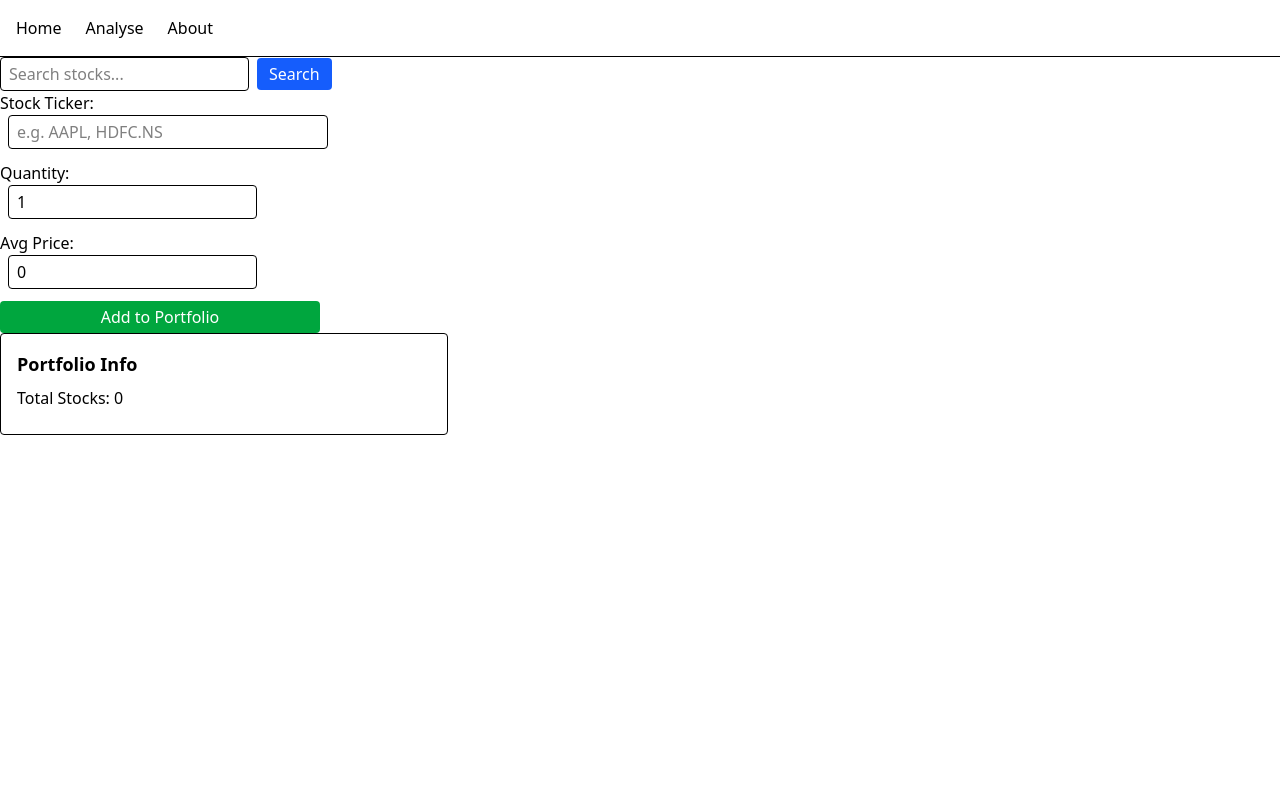
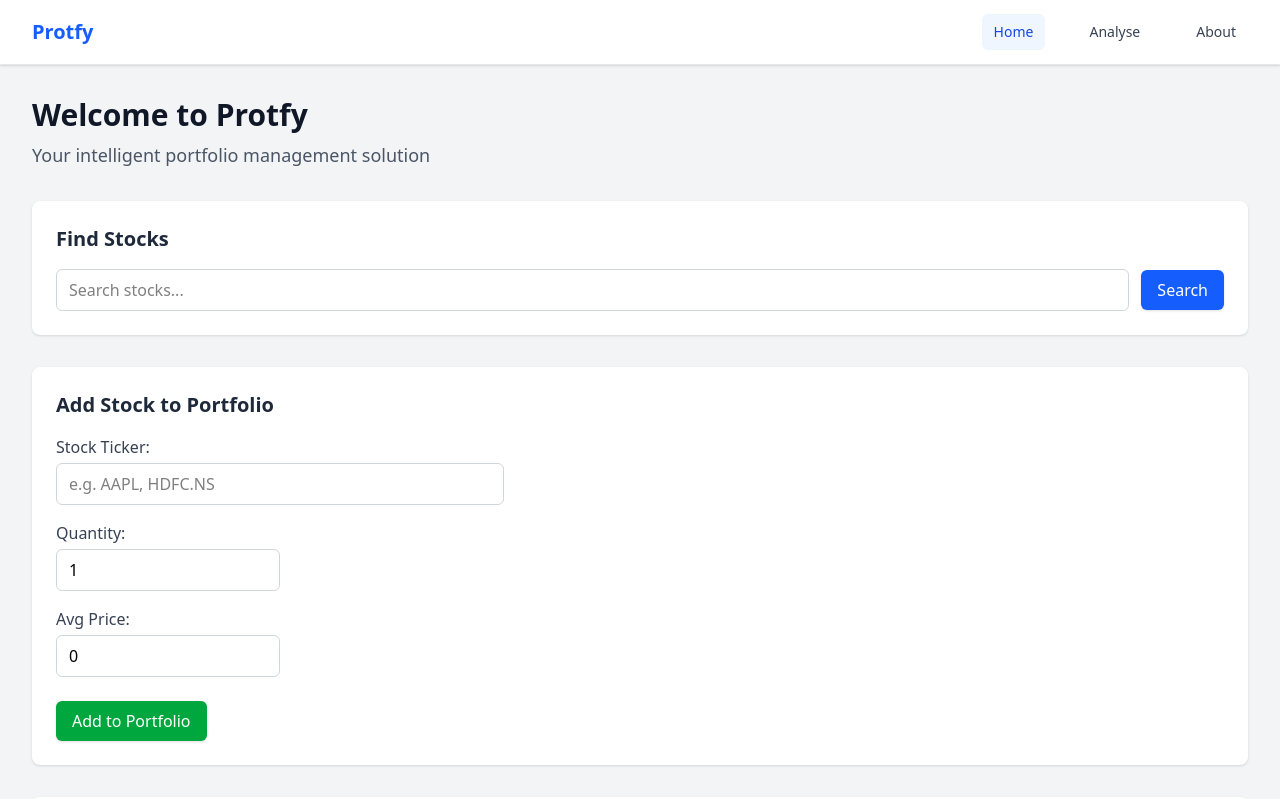
Before and after one commit to Yeashu/Protfy, a Next.js app: page / in a window 1280 px wide. Shown: the top 799 px of the page. Built offline with nearby package versions, Linux system fonts and the light colour scheme.

Commit message:
feat: style whole project with minimal style

```diff
--- a/src/app/page.tsx
+++ b/src/app/page.tsx
@@ -5,11 +5,37 @@ import StockInput from "@/components/StockInput";
 
 export default function Home() {
   return (
-    <>
-    <NavBar/>
-    <SearchBar/>
-    <StockInput/>
-    <ProtfolioInfo/>
-    </>
+    <div className="min-h-screen bg-gray-100">
+      <NavBar />
+      <div className="max-w-7xl mx-auto px-4 sm:px-6 lg:px-8 py-8">
+        <div className="mb-8">
+          <h1 className="text-3xl font-bold text-gray-900 mb-2">Welcome to Protfy</h1>
+          <p className="text-lg text-gray-600">
+            Your intelligent portfolio management solution
+          </p>
+        </div>
+
+        <div className="mb-8">
+          <div className="bg-white p-4 sm:p-6 rounded-lg shadow mb-6">
+            <h2 className="text-xl font-semibold mb-4 text-gray-800">Find Stocks</h2>
+            <SearchBar />
+          </div>
+        </div>
+
+        <div className="mb-8">
+          <div className="bg-white p-4 sm:p-6 rounded-lg shadow mb-6">
+            <h2 className="text-xl font-semibold mb-4 text-gray-800">Add Stock to Portfolio</h2>
+            <StockInput />
+          </div>
+        </div>
+
+        <div className="mb-8">
+          <div className="bg-white p-4 sm:p-6 rounded-lg shadow">
+            <h2 className="text-xl font-semibold mb-4 text-gray-800">Your Portfolio</h2>
+            <ProtfolioInfo />
+          </div>
+        </div>
+      </div>
+    </div>
   );
 }
--- a/src/components/NavBar.tsx
+++ b/src/components/NavBar.tsx
@@ -1,12 +1,55 @@
+"use client"
 import React from 'react'
 import Link from 'next/link'
+import { usePathname } from 'next/navigation'
 
 function NavBar() {
+  const pathname = usePathname();
+
+  const isActive = (path: string) => {
+    return pathname === path;
+  };
+
   return (
-    <nav className="flex items-center gap-6 p-4 border-b">
-      <Link href="/">Home</Link>
-      <Link href="/analyse">Analyse</Link>
-      <Link href="/about">About</Link>
+    <nav className="bg-white shadow-sm border-b border-gray-200">
+      <div className="max-w-7xl mx-auto px-4 sm:px-6 lg:px-8">
+        <div className="flex items-center justify-between h-16">
+          <div className="flex-shrink-0">
+            <Link href="/" className="flex items-center">
+              <span className="text-blue-600 text-xl font-bold">Protfy</span>
+            </Link>
+          </div>
+          <div className="flex space-x-4 sm:space-x-8">
+            <Link
+              href="/"
+              className={`px-3 py-2 text-sm font-medium rounded-md transition-colors duration-150
+                ${isActive('/')
+                  ? 'bg-blue-50 text-blue-700'
+                  : 'text-gray-700 hover:bg-gray-100'}`}
+            >
+              Home
+            </Link>
+            <Link
+              href="/analyse"
+              className={`px-3 py-2 text-sm font-medium rounded-md transition-colors duration-150
+                ${isActive('/analyse')
+                  ? 'bg-blue-50 text-blue-700'
+                  : 'text-gray-700 hover:bg-gray-100'}`}
+            >
+              Analyse
+            </Link>
+            <Link
+              href="/about"
+              className={`px-3 py-2 text-sm font-medium rounded-md transition-colors duration-150
+                ${isActive('/about')
+                  ? 'bg-blue-50 text-blue-700'
+                  : 'text-gray-700 hover:bg-gray-100'}`}
+            >
+              About
+            </Link>
+          </div>
+        </div>
+      </div>
     </nav>
   )
 }
--- a/src/components/ProtfolioInfo.tsx
+++ b/src/components/ProtfolioInfo.tsx
@@ -97,10 +97,11 @@ const ProtfolioInfo: React.FC = () => {
   }, [stocks, livePrices]);
 
   return (
-    <div className="p-4 border rounded max-w-md">
-      <h2 className="text-lg font-bold mb-2">Portfolio Info</h2>
-      <div>Total Stocks: {count}</div>
-      <ul className="mt-2">
+    <div className="bg-white rounded-lg shadow p-4 sm:p-6">
+      <h2 className="text-xl font-semibold mb-4 text-gray-800">Portfolio Summary</h2>
+      <div className="mb-3 text-gray-700">Total Stocks: <span className="font-medium">{count}</span></div>
+      {stocks.length > 0 ? (
+        <div className="divide-y divide-gray-200">
           {stocks.map((stock, idx) => {
             const liveData = livePrices[stock.ticker];
             const profitLoss = liveData?.price !== null && liveData?.price !== undefined
@@ -109,53 +110,59 @@ const ProtfolioInfo: React.FC = () => {
             const stockDisplayCurrency = liveData?.currency ?? null;
 
             return (
-            <li key={idx} className="mb-2 flex flex-col border-b pb-2">
-              <div className="flex items-center justify-between">
-                <div>
-                  {/* Display individual stock avg price and live price in their original currency */}
-                  <span className="font-semibold">{stock.ticker}</span> - Qty: {stock.quantity}, Avg Price: {formatCurrency(stock.avgPrice, stockDisplayCurrency)}
+              <div key={idx} className="py-3">
+                <div className="flex items-center justify-between mb-1">
+                  <div className="flex flex-col sm:flex-row sm:items-center gap-1 sm:gap-3">
+                    <span className="font-semibold text-gray-900">{stock.ticker}</span>
+                    <span className="text-sm text-gray-600">Qty: {stock.quantity}</span>
+                    <span className="text-sm text-gray-600">Avg: {formatCurrency(stock.avgPrice, stockDisplayCurrency)}</span>
                     {liveData !== undefined && (
-                    <span className="ml-2">
+                      <span className="text-sm">
                         Live: {formatCurrency(liveData.price, stockDisplayCurrency)}
                       </span>
                     )}
                   </div>
                   <button
                     onClick={() => removeStock(stock.ticker)}
-                  className="ml-2 bg-red-500 text-white px-2 py-1 rounded text-xs"
+                    className="bg-red-100 hover:bg-red-200 text-red-600 px-3 py-1 rounded text-xs font-medium transition-colors duration-150"
                   >
                     Remove
                   </button>
                 </div>
 
                 {profitLoss && profitLoss.amount !== null && (
-                <div className={`text-sm mt-1 ${profitLoss.isProfit ? 'text-green-600' : 'text-red-600'}`}>
-                   {/* Display individual P/L in the stock's original currency */}
+                  <div className={`text-sm ${profitLoss.isProfit ? 'text-green-600' : 'text-red-600'} font-medium`}>
                     P/L: {formatCurrency(profitLoss.amount, stockDisplayCurrency)}
                     <span className="ml-1">
                       ({profitLoss.isProfit ? '+' : ''}{profitLoss.percentage && profitLoss.percentage.toFixed(2)}%)
                     </span>
                   </div>
                 )}
-            </li>
+              </div>
             );
           })}
-      </ul>
+        </div>
+      ) : (
+        <p className="text-gray-500 italic py-4">No stocks in portfolio. Add stocks to track your investments.</p>
+      )}
 
       {/* Display total profit/loss and current value */}
       {stocks.length > 0 && Object.keys(livePrices).length > 0 && (
-        <div className="mt-4 pt-3 border-t">
-          <div className="font-semibold">Total Portfolio (INR):</div> {/* Indicate display currency */}
+        <div className="mt-4 pt-4 border-t border-gray-200">
+          <div className="font-semibold mb-2 text-gray-800">Total Portfolio (INR):</div>
           {/* Display Current Portfolio Value */}
-          <div className="text-sm mt-1 font-bold">
-            Current Value: {formatCurrency(totalProfitLoss.totalCurrentValueINR, totalProfitLoss.currency)}
+          <div className="text-sm mb-1 font-bold flex justify-between">
+            <span>Current Value:</span>
+            <span>{formatCurrency(totalProfitLoss.totalCurrentValueINR, totalProfitLoss.currency)}</span>
           </div>
           {/* Display Total P/L */}
-          <div className={`text-sm mt-1 ${totalProfitLoss.isProfit ? 'text-green-600' : 'text-red-600'} font-bold`}>
-             {/* Use formatCurrency with the calculated INR amount and 'INR' currency */}
-            Total P/L: {formatCurrency(totalProfitLoss.amount, totalProfitLoss.currency)}
+          <div className={`text-sm flex justify-between ${totalProfitLoss.isProfit ? 'text-green-600' : 'text-red-600'} font-bold`}>
+            <span>Total P/L:</span>
+            <span>
+              {formatCurrency(totalProfitLoss.amount, totalProfitLoss.currency)}
               <span className="ml-1">
                 ({totalProfitLoss.isProfit ? '+' : ''}{totalProfitLoss.percentage && totalProfitLoss.percentage.toFixed(2)}%)
+              </span>
             </span>
           </div>
         </div>
--- a/src/components/SearchBar.tsx
+++ b/src/components/SearchBar.tsx
@@ -60,30 +60,29 @@ const SearchBar: React.FC<SearchBarProps> = ({
 
   return (
     <form
-      className={`flex items-center gap-2 ${className}`}
+      className={`flex items-center gap-3 w-full ${className}`}
       onSubmit={submit}
     >
-      <div className="relative" ref={containerRef} onBlur={handleBlur}>
+      <div className="relative flex-grow" ref={containerRef} onBlur={handleBlur}>
         <input
           onChange={(e) => setQuery(e.target.value)}
           onFocus={handleFocus}
           type="text"
           placeholder={placeholder}
-          className="border rounded px-2 py-1"
+          className="w-full border border-gray-300 rounded-md px-3 py-2 focus:outline-none focus:ring-2 focus:ring-blue-500 focus:border-transparent"
           value={query}
           autoComplete="off"
         />
         {/* Conditionally render results */}
         {showResults && result.length > 0 && (
-          <ul className="absolute left-0 right-0 mt-1 bg-white border border-gray-300 rounded shadow-lg z-10 max-h-60 overflow-y-auto">
+          <ul className="absolute left-0 right-0 mt-1 bg-white border border-gray-300 rounded-md shadow-lg z-10 max-h-60 overflow-y-auto">
             {result.map((val) => {
               // Only render items that have a symbol property (StockResult type)
               if ('symbol' in val) {
                 return (
-                  <Link href={`/stock/${val.symbol}`}>
+                  <Link href={`/stock/${val.symbol}`} key={val.symbol}>
                   <li
-                    key={val.symbol}
-                    className="px-3 py-2 hover:bg-gray-100 cursor-pointer"
+                    className="px-4 py-2 hover:bg-gray-100 cursor-pointer transition-colors duration-150"
                   >
                     {`${val.shortname || val.longname || val.symbol} (${val.symbol})`}
                   </li>
@@ -97,7 +96,7 @@ const SearchBar: React.FC<SearchBarProps> = ({
       </div>
       <button
         type="submit"
-        className="bg-blue-600 text-white px-3 py-1 rounded"
+        className="bg-blue-600 hover:bg-blue-700 text-white px-4 py-2 rounded-md transition-colors duration-150 shadow"
       >
         Search
       </button>
--- a/src/components/StockInput.tsx
+++ b/src/components/StockInput.tsx
@@ -69,28 +69,28 @@ const StockInput: React.FC<StockInputProps> = () => {
   }
 
   return (
-    <form className="flex flex-col gap-3 max-w-xs" onSubmit={handleSubmit}>
+    <form className="flex flex-col gap-4 max-w-md" onSubmit={handleSubmit}>
       <div className="relative" ref={containerRef} onBlur={handleBlur}>
-        <label htmlFor="stock-ticker">Stock Ticker:</label>
+        <label htmlFor="stock-ticker" className="block text-gray-700 mb-1">Stock Ticker:</label>
         <input
           id="stock-ticker"
           type="text"
           placeholder="e.g. AAPL, HDFC.NS"
-          className="border rounded px-2 py-1 ml-2 w-full"
+          className="w-full border border-gray-300 rounded-md px-3 py-2 focus:outline-none focus:ring-2 focus:ring-blue-500 focus:border-transparent"
           value={ticker}
           onChange={e => setTicker(e.target.value)}
           onFocus={handleFocus}
           autoComplete="off"
         />
         {showResults && searchResult.length > 0 && (
-          <ul className="absolute left-0 right-0 mt-1 bg-white border border-gray-300 rounded shadow-lg z-10 max-h-60 overflow-y-auto">
+          <ul className="absolute left-0 right-0 mt-1 bg-white border border-gray-300 rounded-md shadow-lg z-10 max-h-60 overflow-y-auto">
             {searchResult.map((val) => {
               // Check if the result has a symbol property using the 'in' operator
               if ('symbol' in val) {
                 return (
                   <li
                     key={val.symbol}
-                    className="px-3 py-2 hover:bg-gray-100 cursor-pointer"
+                    className="px-4 py-2 hover:bg-gray-100 cursor-pointer transition-colors duration-150"
                     onMouseDown={() => handleResultClick(val.symbol)}
                   >
                     {`${val.shortname || val.longname || val.symbol} (${val.symbol})`}
@@ -103,33 +103,33 @@ const StockInput: React.FC<StockInputProps> = () => {
         )}
       </div>
       <div>
-        <label htmlFor="quantity">Quantity:</label>
+        <label htmlFor="quantity" className="block text-gray-700 mb-1">Quantity:</label>
         <input
           id="quantity"
           type="number"
           min="1"
           placeholder="e.g. 10"
-          className="border rounded px-2 py-1 ml-2"
+          className="border border-gray-300 rounded-md px-3 py-2 w-full md:w-1/2 focus:outline-none focus:ring-2 focus:ring-blue-500 focus:border-transparent"
           value={quantity}
           onChange={e => setQuantity(Number(e.target.value))}
         />
       </div>
       <div>
-        <label htmlFor="avg-price">Avg Price:</label>
+        <label htmlFor="avg-price" className="block text-gray-700 mb-1">Avg Price:</label>
         <input
           id="avg-price"
           type="number"
           min="0"
           step="0.01"
           placeholder="e.g. 150.00"
-          className="border rounded px-2 py-1 ml-2"
+          className="border border-gray-300 rounded-md px-3 py-2 w-full md:w-1/2 focus:outline-none focus:ring-2 focus:ring-blue-500 focus:border-transparent"
           value={avgPrice}
           onChange={e => setAvgPrice(Number(e.target.value))}
         />
       </div>
       <button
         type="submit"
-        className="bg-green-600 text-white px-3 py-1 rounded"
+        className="bg-green-600 hover:bg-green-700 text-white px-4 py-2 rounded-md transition-colors duration-150 shadow mt-2 w-full md:w-auto md:self-start"
       >
         Add to Portfolio
       </button>
```
Also changed, not shown: src/app/about/page.tsx (+14 -5 lines), src/app/analyse/page.tsx (+24 -8 lines), src/components/AddToProtfolio.tsx (+15 -5 lines). Lines whose indentation alone changed are shown as unchanged.
